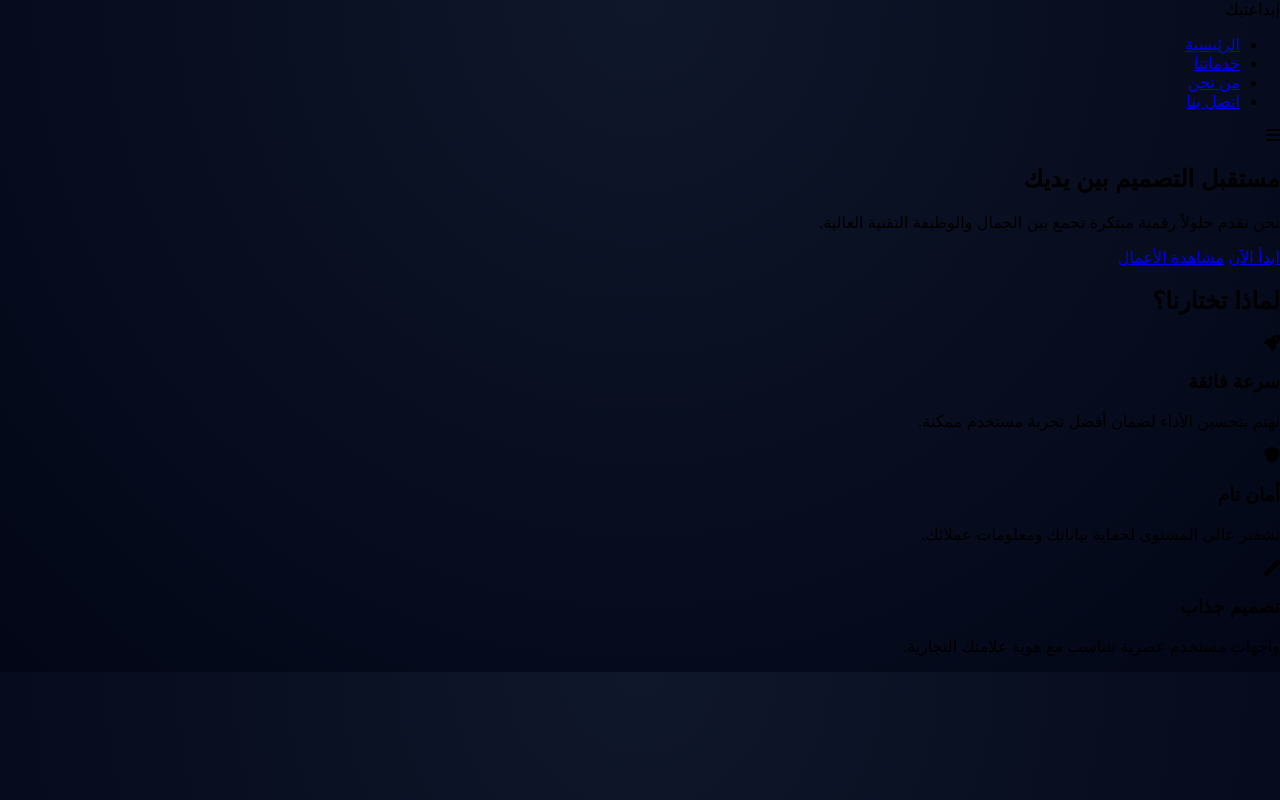
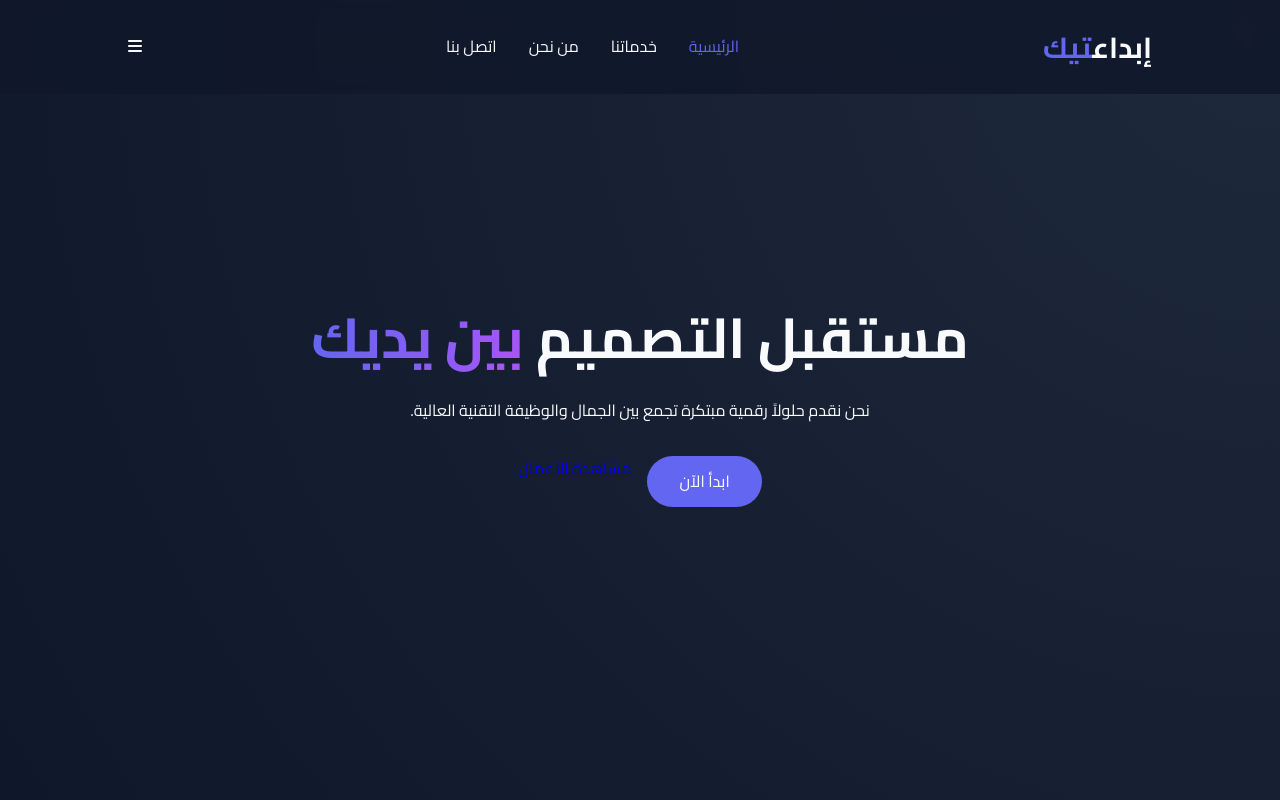
Before and after one commit to mf5947664-del/Game, a plain HTML site: page index.html in a window 1280 px wide. Shown: the top 800 px of the page. Drawn offline with Linux system fonts and the light colour scheme.

Commit message:
Update style.css

```diff
--- a/style.css
+++ b/style.css
@@ -1,44 +1,157 @@
-body {
-  margin: 0;
-  background: radial-gradient(circle at top, #0f172a, #020617);
-  overflow: hidden;
-  font-family: Arial;
+:root {
+    --primary-color: #6366f1;
+    --secondary-color: #a855f7;
+    --dark-bg: #0f172a;
+    --text-light: #f8fafc;
+    --glass-bg: rgba(255, 255, 255, 0.05);
 }
 
-canvas {
-  display: block;
-  margin: auto;
-  background: rgba(255,255,255,0.05);
-  backdrop-filter: blur(10px);
-  border: 1px solid rgba(255,255,255,0.1);
-  box-shadow: 0 0 40px rgba(0,150,255,0.3);
+* {
+    margin: 0;
+    padding: 0;
+    box-sizing: border-box;
+    font-family: 'Cairo', sans-serif;
 }
 
-#ui {
-  position: absolute;
-  top: 10px;
-  left: 10px;
-  color: white;
-  font-size: 20px;
+body {
+    background-color: var(--dark-bg);
+    color: var(--text-light);
+    overflow-x: hidden;
+    line-height: 1.6;
 }
 
-#gameOver {
-  position: absolute;
-  top: 50%;
-  left: 50%;
-  transform: translate(-50%, -50%);
-  color: white;
-  text-align: center;
-  display: none;
+/* Navbar */
+.navbar {
+    display: flex;
+    justify-content: space-between;
+    align-items: center;
+    padding: 1.5rem 10%;
+    background: rgba(15, 23, 42, 0.8);
+    backdrop-filter: blur(10px);
+    position: fixed;
+    width: 100%;
+    top: 0;
+    z-index: 1000;
 }
 
-button {
-  padding: 10px 20px;
-  border: none;
-  background: linear-gradient(45deg, #00c6ff, #0072ff);
-  color: white;
-  font-size: 18px;
-  cursor: pointer;
-  border-radius: 10px;
-  box-shadow: 0 0 15px rgba(0,150,255,0.5);
+.logo {
+    font-size: 1.8rem;
+    font-weight: 700;
+    color: var(--text-light);
 }
+
+.logo span {
+    color: var(--primary-color);
+}
+
+.nav-links {
+    display: flex;
+    list-style: none;
+    gap: 2rem;
+}
+
+.nav-links a {
+    text-decoration: none;
+    color: var(--text-light);
+    transition: 0.3s;
+    font-weight: 400;
+}
+
+.nav-links a:hover, .nav-links a.active {
+    color: var(--primary-color);
+}
+
+/* Hero Section */
+.hero {
+    height: 100vh;
+    display: flex;
+    align-items: center;
+    justify-content: center;
+    text-align: center;
+    background: radial-gradient(circle at top right, #1e293b, #0f172a);
+    position: relative;
+}
+
+.hero-content {
+    z-index: 2;
+    max-width: 800px;
+}
+
+.hero h1 {
+    font-size: 3.5rem;
+    margin-bottom: 1rem;
+}
+
+.highlight {
+    background: linear-gradient(to right, var(--primary-color), var(--secondary-color));
+    -webkit-background-clip: text;
+    -webkit-text-fill-color: transparent;
+}
+
+.hero-btns {
+    margin-top: 2rem;
+    display: flex;
+    gap: 1rem;
+    justify-content: center;
+}
+
+.btn-primary {
+    background: var(--primary-color);
+    color: white;
+    padding: 0.8rem 2rem;
+    border-radius: 50px;
+    text-decoration: none;
+    transition: 0.3s;
+}
+
+.btn-primary:hover {
+    box-shadow: 0 10px 20px rgba(99, 102, 241, 0.4);
+    transform: translateY(-3px);
+}
+
+/* Services */
+.services {
+    padding: 5rem 10%;
+}
+
+.section-title {
+    text-align: center;
+    font-size: 2.5rem;
+    margin-bottom: 3rem;
+}
+
+.services-grid {
+    display: grid;
+    grid-template-columns: repeat(auto-fit, minmax(250px, 1fr));
+    gap: 2rem;
+}
+
+.service-card {
+    background: var(--glass-bg);
+    padding: 2.5rem;
+    border-radius: 20px;
+    border: 1px solid rgba(255, 255, 255, 0.1);
+    text-align: center;
+    transition: 0.4s;
+}
+
+.service-card:hover {
+    background: rgba(255, 255, 255, 0.1);
+    transform: translateY(-10px);
+}
+
+.service-card i {
+    font-size: 3rem;
+    color: var(--secondary-color);
+    margin-bottom: 1.5rem;
+}
+
+/* Mobile Menu */
+@media (max-width: 768px) {
+    .nav-links {
+        display: none;
+    }
+    .hero h1 {
+        font-size: 2.5rem;
+    }
+}
```
